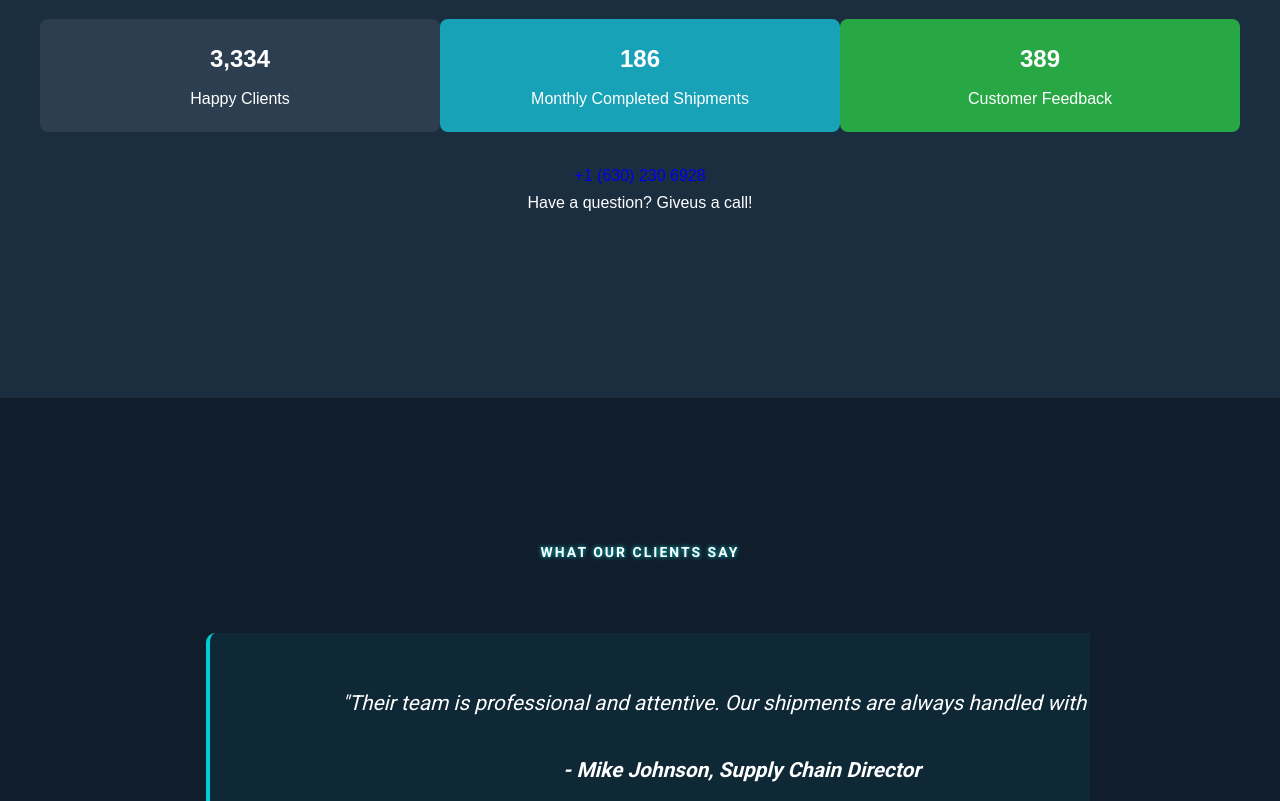
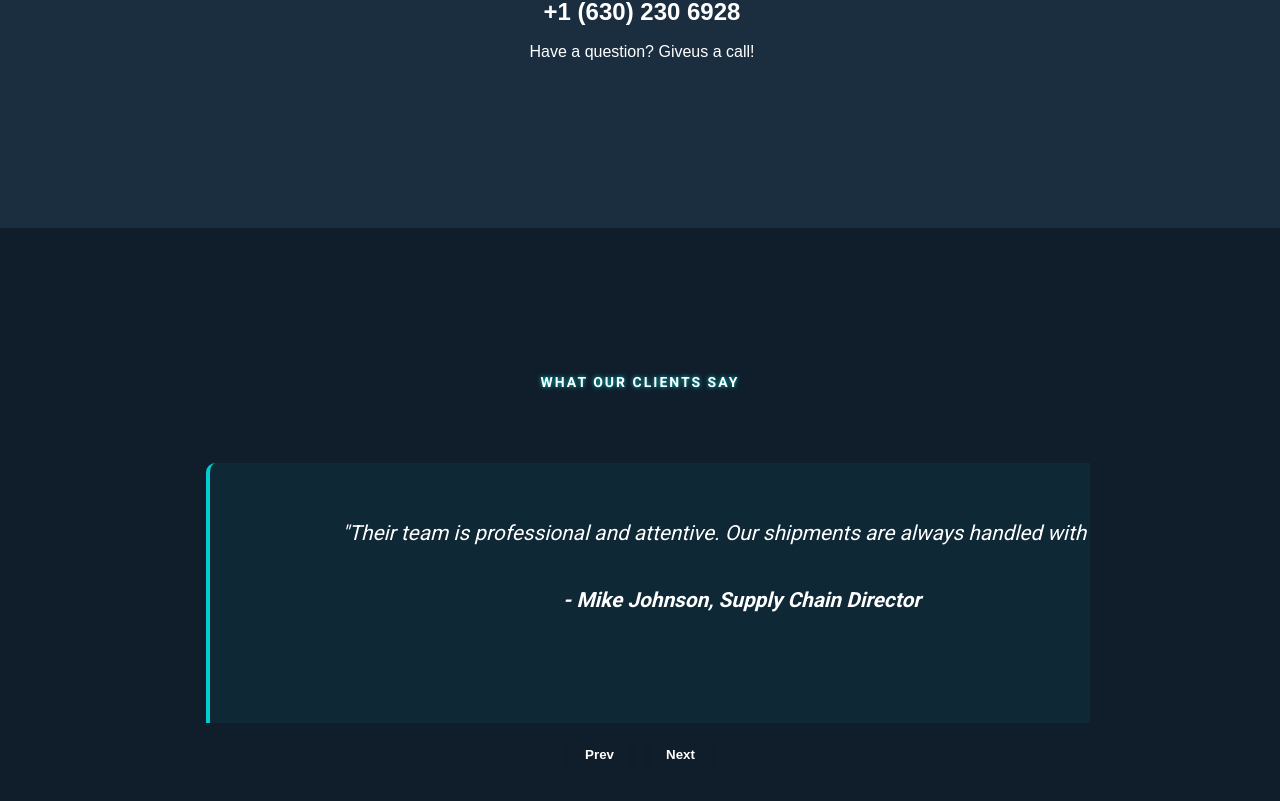
Before and after one commit to kurbonovdoniyorbek/primeus, a React (Create React App) app: page / in a window 1280 px wide. Shown: the part 1739-2540 px from the top of the page. Built offline with nearby package versions, Linux system fonts and the light colour scheme.

Commit message:
responsive changed'

```diff
--- a/src/App.css
+++ b/src/App.css
@@ -12,9 +12,32 @@ a{
   text-decoration: none;
 }
 
+.nav-button {
+  margin: 0 10px;
+  padding: 0.5rem 1rem;
+  border: 5px solid var(--light-grey);
+  background-color: var(--sophisticated-cyan);
+  color: var(--white);
+  border-radius: 4px;
+  cursor: pointer;
+  font-weight: 600;
+  box-shadow: 0 2px 4px rgba(0, 0, 0, 0.1);
+  transition: background-color 0.3s, transform 0.2s;
+}
+
+.nav-button:hover {
+  background-color: var(--dark-navy);
+}
+
+.nav-button:focus {
+  outline: 2px solid var(--white);
+  outline-offset: 2px;
+}
+
 /* General Body and Page Styling */
 body {
-  margin: 0;
+  margin: 0px;
+  padding: 0px;
   font-family: 'Roboto', sans-serif; /* A clean, modern, yet classic font */
   background-color: var(--dark-navy);
   color: var(--text-color);
@@ -239,7 +262,7 @@ body {
 
 /* Services Section (Cards) */
 .services {
-  padding: 7rem 2rem; /* More padding */
+  padding: 2rem; /* More padding */
   background-color: var(--dark-navy);
   position: relative;
   z-index: 0;
@@ -286,13 +309,16 @@ body {
 }
 
 /* Facts cards grid */
+.facts-section{
+  gap: 0px;
+  padding: 0;
+}
+
 .facts-cards {
-
-
   display: grid;
   grid-template-columns: 1fr 1fr 1fr;
   grid-template-rows: 1fr 1fr 1fr;
-  gap: 0px 0px;
+  gap: 20px;
   grid-template-areas:
     "bg-secondary bg-info bg-success-"
     "bg-primary bg-primary bg-primary"
@@ -301,10 +327,10 @@ body {
 
 /* Individual card styles */
 .fact-card {
-  flex: 1 1 200px;
-  min-width: 200px;
+  flex: 1 1 100%;
+  width: 90%;
   padding: 20px;
-  border-radius: 8px;
+  border-radius:3px;
   color: #fff;
   display: flex;
   flex-direction: column;
@@ -319,12 +345,26 @@ body {
   transform: translateY(-5px);
 }
 
-.about_section{
- gap: 20px
+.about-section{
+  width: 100%;
+  display: flex;
+  align-items: center;
+  flex-direction: column;
+ gap: 0px 25px;
 }
 
+.about-section img{
+  width: 90%;
+  filter: brightness(95%);
+}
+
+
+.about-section p {
+  padding: 0px 40px;
+}
 /* Background colors for cards */
 .bg-primary {
+  width: 97%;
   background-color: transparent; /* dark blue */
   grid-area: bg-primary;
 }
@@ -340,7 +380,7 @@ body {
 }
 
 .bg-success {
-  background-color: #28a745; /* green */
+  background-color: #00B0B0; /* green */
    grid-area: bg-success-;
 }
 
@@ -369,8 +409,8 @@ body {
 /* Responsive adjustments */
 @media(max-width: 768px) {
   .facts-cards {
+    display: flex;
     flex-direction: column;
-    align-items: center;
   }
 }
 
@@ -640,6 +680,13 @@ button {
     display: none; /* Keep mobile menu toggle functionality separate */
   }
 
+
+  .hero-content{
+    align-items: center;
+    flex-direction: column;
+    display: flex;
+  }
+
   .hero-title {
     font-size: 2.8rem;
   }
@@ -649,6 +696,8 @@ button {
   }
 
   .hero-buttons {
+    width: 80%;
+    display: flex;
     flex-direction: column;
     align-items: center;
     gap: 1.5rem;
--- a/src/App.js
+++ b/src/App.js
@@ -3,6 +3,7 @@ import { Truck, Phone, Mail } from "lucide-react";
 import './App.css';
 import CountUp from 'react-countup';
 import logo from './source/logo.png';
+import aboutus from './source/aboutus.jpg';
 import { useInView } from 'react-intersection-observer';
 
 export default function App() {
@@ -303,7 +304,7 @@ function MainPage({ onAboutClick }) {
         </div>
       <div className="fact-card bg-primary">
           <div className="icon"><i className="fas fa-headset"></i></div>
-          <div  classNameasse="fact-number"><a href="tel:+1 (630) 230 6928" className="fact_number_css">+1 (630) 230 6928</a></div>
+          <div  className="fact-number"><a href="tel:+1 (630) 230 6928" className="fact_number_css">+1 (630) 230 6928</a></div>
           <div className="fact-label">Have a question? Giveus a call!</div>
         </div>
       </div>
@@ -363,10 +364,10 @@ function MainPage({ onAboutClick }) {
         </div>
       </div>
       {/* Optional controls */}
-      <div style={{ marginTop: '1rem' }}>
-        <button onClick={handlePrev} style={{ margin: '0 10px', padding: '0.5rem 1rem' }}>Prev</button>
-        <button onClick={handleNext} style={{ margin: '0 10px', padding: '0.5rem 1rem' }}>Next</button>
-      </div>
+      <div style={{ marginTop: '1rem'}}>
+  <button onClick={handlePrev} className="nav-button">Prev</button>
+  <button onClick={handleNext} className="nav-button">Next</button>
+</div>
     </section>
       {/* Your full main page content: */}
       <section id="contact" className="quote-form-section">
@@ -458,6 +459,7 @@ function AboutUsPage({ onBack }) {
     <main className="page">
       <section className="about-section">
         <h2 className="section-title">About Us</h2>
+        <img src={aboutus} alt="" />
         <p className="about-text">
          At Prime Us, Inc. (MC# 1414581), we are committed to delivering excellence in logistics and transportation services across the United States. Since our inception in 2022, we have been dedicated to providing reliable, efficient, and secure freight solutions that meet the evolving needs of our clients.
 
```
Also changed, not shown: src/source/aboutus.jpg (added).
